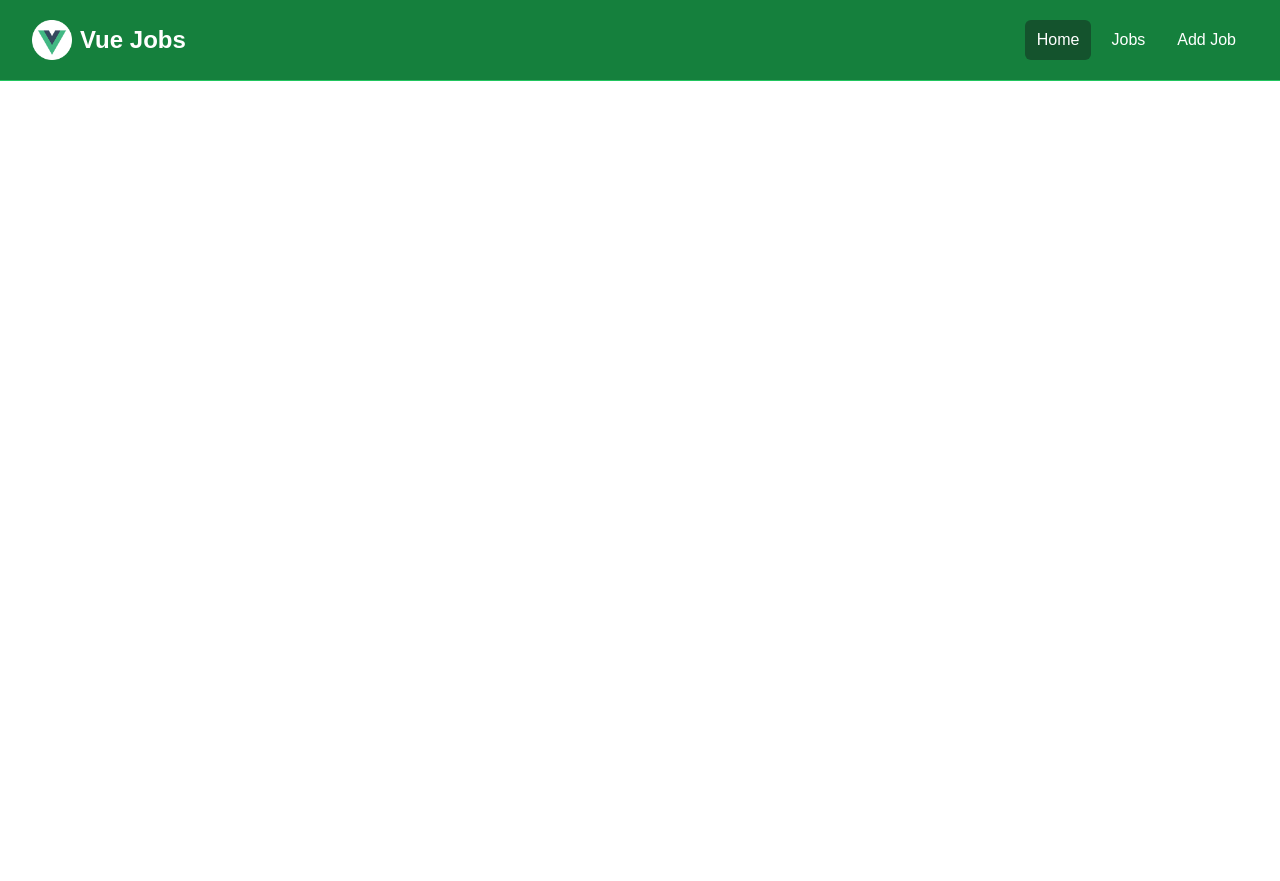
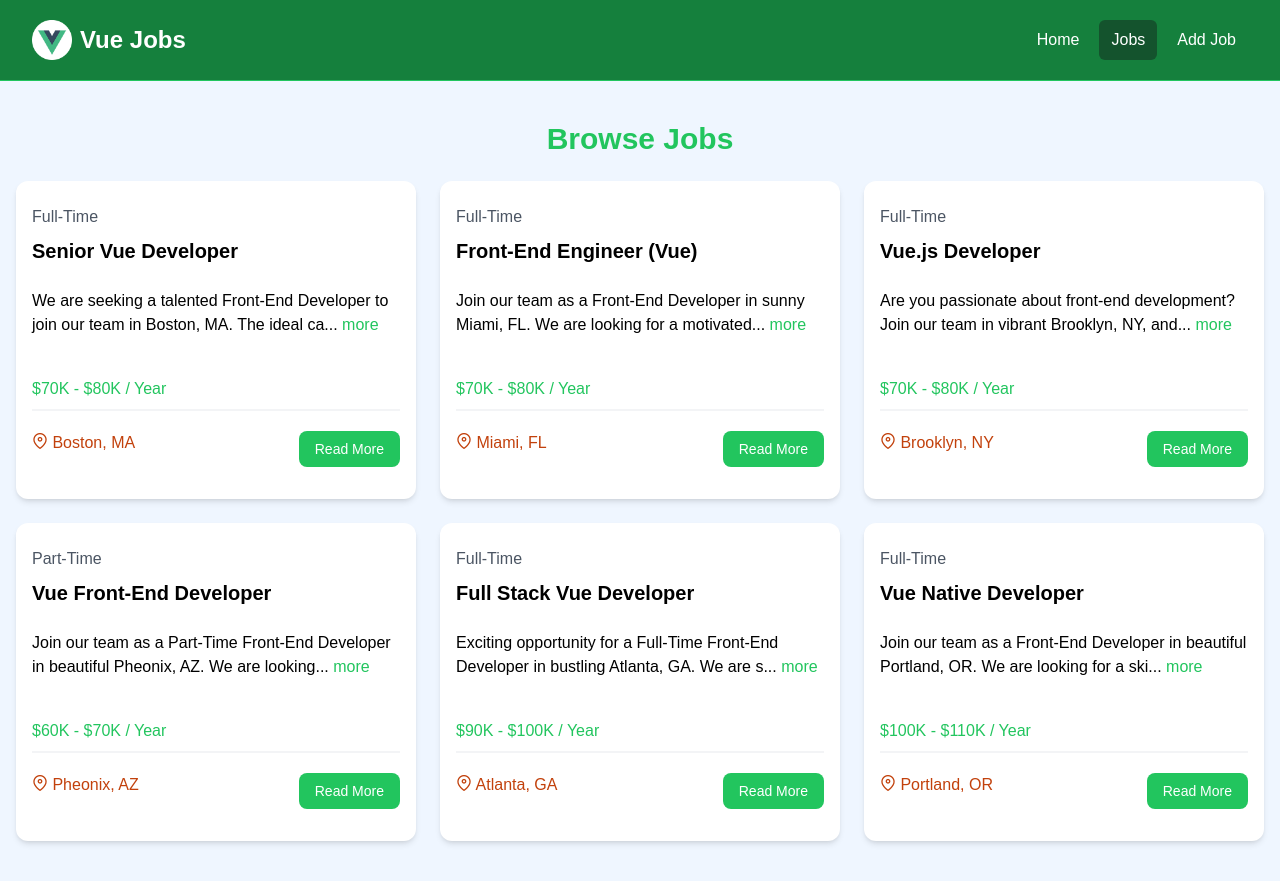
Before and after one commit to tjbarbosadev/vue-cc, a Vue app in the folder vue-cc/: page /jobs in a window 1280 px wide. Before the commit the page ends 800 px from the top, so only its background shows below. Built offline with nearby package versions, Linux system fonts and the light colour scheme.

Commit message:
Implementing useRoute and routepath to highlight navbar active page

```diff
--- a/vue-cc/src/components/HomeCards.vue
+++ b/vue-cc/src/components/HomeCards.vue
@@ -1,5 +1,6 @@
 <script setup>
 import Card from './Card.vue';
+import { RouterLink } from 'vue-router';
 </script>
 
 <template>
@@ -11,18 +12,19 @@ import Card from './Card.vue';
           <p class="mt-2 mb-4">
             Browse our Vue jobs and start your career today
           </p>
-          <a href="jobs.html" class="inline-block bg-black text-white rounded-lg px-4 py-2 hover:bg-gray-700">
+          <RouterLink to="/jobs" class="inline-block bg-black text-white rounded-lg px-4 py-2 hover:bg-gray-700">
             Browse Jobs
-          </a>
+          </RouterLink>
         </Card>
         <Card bg="bg-green-100">
           <h2 class="text-2xl font-bold">For Employers</h2>
           <p class="mt-2 mb-4">
             List your job to find the perfect developer for the role
           </p>
-          <a href="add-job.html" class="inline-block bg-green-500 text-white rounded-lg px-4 py-2 hover:bg-green-600">
+          <RouterLink to="/add/job"
+            class="inline-block bg-green-500 text-white rounded-lg px-4 py-2 hover:bg-green-600">
             Add Job
-          </a>
+          </RouterLink>
         </Card>
       </div>
     </div>
--- a/vue-cc/src/components/JobListing.vue
+++ b/vue-cc/src/components/JobListing.vue
@@ -1,5 +1,6 @@
 <script setup>
 import { defineProps, ref, computed } from 'vue';
+import { RouterLink } from 'vue-router';
 
 const props = defineProps({
   job: Object
@@ -45,10 +46,10 @@ const truncatedDescription = computed(() => {
           <i class="pi pi-map-marker text-orange-700"></i>
           {{ job.location }}
         </div>
-        <a :href="`/job/${job.id}`"
+        <RouterLink :to="`/job/${job.id}`"
           class="h-[36px] bg-green-500 hover:bg-green-600 text-white px-4 py-2 rounded-lg text-center text-sm">
           Read More
-        </a>
+        </RouterLink>
       </div>
     </div>
   </div>
--- a/vue-cc/src/components/JobListings.vue
+++ b/vue-cc/src/components/JobListings.vue
@@ -3,6 +3,7 @@ import jobData from '@/jobs.json'
 import JobListing from './JobListing.vue';
 import { ref } from 'vue';
 import { defineProps } from 'vue';
+import { RouterLink } from 'vue-router';
 
 defineProps({
   limit: Number,
@@ -29,7 +30,7 @@ const jobs = ref(jobData);
     </div>
   </section>
   <section v-if="showButton" class="m-auto max-w-lg my-10 px-6">
-    <a href="/jobs" class="block bg-black text-white text-center py-4 px-6 rounded-xl hover:bg-gray-700">View All
-      Jobs</a>
+    <RouterLink to="/jobs" class="block bg-black text-white text-center py-4 px-6 rounded-xl hover:bg-gray-700">View All
+      Jobs</RouterLink>
   </section>
 </template>
--- a/vue-cc/src/components/Navbar.vue
+++ b/vue-cc/src/components/Navbar.vue
@@ -1,5 +1,11 @@
 <script setup>
-import logo from '@/assets/img/logo.png'
+import { RouterLink, useRoute } from 'vue-router';
+import logo from '@/assets/img/logo.png';
+
+const isActiveLink = routePath => {
+  const route = useRoute();
+  return route.path === routePath
+}
 </script>
 
 <template>
@@ -8,17 +14,24 @@ import logo from '@/assets/img/logo.png'
       <div class="flex h-20 items-center justify-between">
         <div class="flex flex-1 items-center justify-center md:items-stretch md:justify-start">
           <!-- Logo -->
-          <a class="flex flex-shrink-0 items-center mr-4" href="index.html">
+          <RouterLink class="flex flex-shrink-0 items-center mr-4" to="/">
             <img class="h-10 w-auto" :src="logo" alt="Vue Jobs" />
             <span class="hidden md:block text-white text-2xl font-bold ml-2">Vue Jobs</span>
-          </a>
+          </RouterLink>
           <div class="md:ml-auto">
             <div class="flex space-x-2">
-              <a href="index.html"
-                class="text-white bg-green-900 hover:bg-gray-900 hover:text-white rounded-md px-3 py-2">Home</a>
-              <a href="jobs.html" class="text-white hover:bg-green-900 hover:text-white rounded-md px-3 py-2">Jobs</a>
-              <a href="add-job.html" class="text-white hover:bg-green-900 hover:text-white rounded-md px-3 py-2">Add
-                Job</a>
+              <RouterLink to="/"
+                :class="[isActiveLink('/') ? 'bg-green-900' : 'hover:bg-gray-900 hover:text-white', 'text-white', 'hover:bg-green-900', 'hover:text-white', 'rounded-md', 'px-3', 'py-2']">
+                Home
+              </RouterLink>
+              <RouterLink to="/jobs"
+                :class="[isActiveLink('/jobs') ? 'bg-green-900' : 'hover:bg-gray-900 hover:text-white', 'text-white', 'hover:bg-green-900', 'hover:text-white', 'rounded-md', 'px-3', 'py-2']">
+                Jobs
+              </RouterLink>
+              <RouterLink to="/jobs/add"
+                :class="[isActiveLink('/add-job') ? 'bg-green-900' : 'hover:bg-gray-900 hover:text-white', 'text-white', 'hover:bg-green-900', 'hover:text-white', 'rounded-md', 'px-3', 'py-2']">
+                Add
+                Job</RouterLink>
             </div>
           </div>
         </div>
@@ -26,5 +39,3 @@ import logo from '@/assets/img/logo.png'
     </div>
   </nav>
 </template>
-
-<style></style>
--- a/vue-cc/src/router/index.js
+++ b/vue-cc/src/router/index.js
@@ -1,5 +1,6 @@
 import { createRouter, createWebHistory } from 'vue-router';
 import HomeView from '@/views/HomeView.vue';
+import JobsView from '@/views/JobsView.vue';
 
 const router = createRouter({
   history: createWebHistory(import.meta.env.BASE_URL),
@@ -9,6 +10,11 @@ const router = createRouter({
       name: 'home',
       component: HomeView,
     },
+    {
+      path: '/jobs',
+      name: 'jobs',
+      component: JobsView,
+    },
   ],
 });
 
--- /dev/null
+++ b/vue-cc/src/views/JobsView.vue
@@ -0,0 +1,7 @@
+<script setup>
+import JobListings from '@/components/JobListings.vue';
+</script>
+
+<template>
+  <JobListings />
+</template>
```
